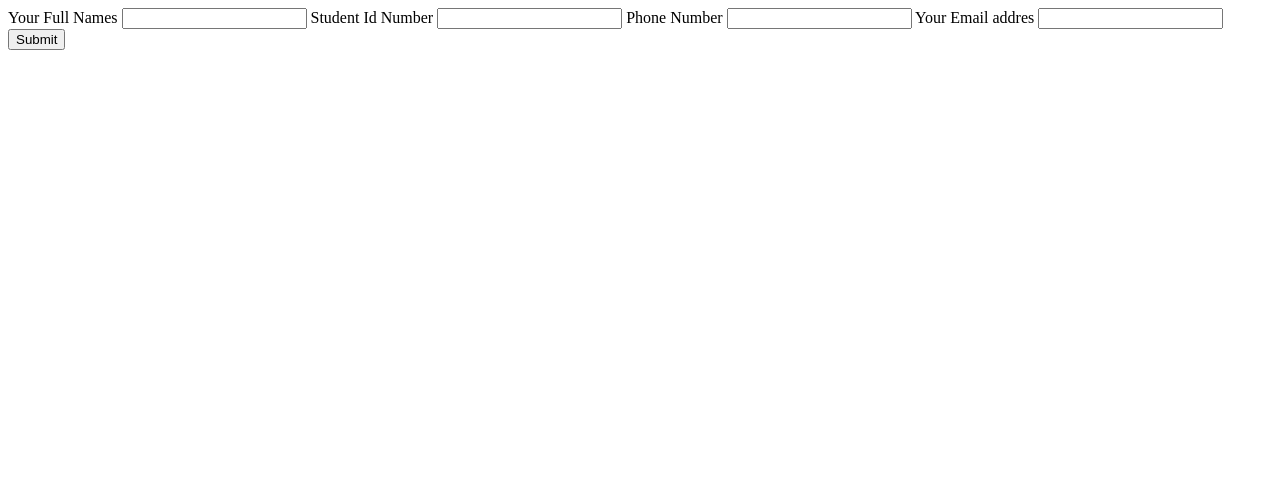
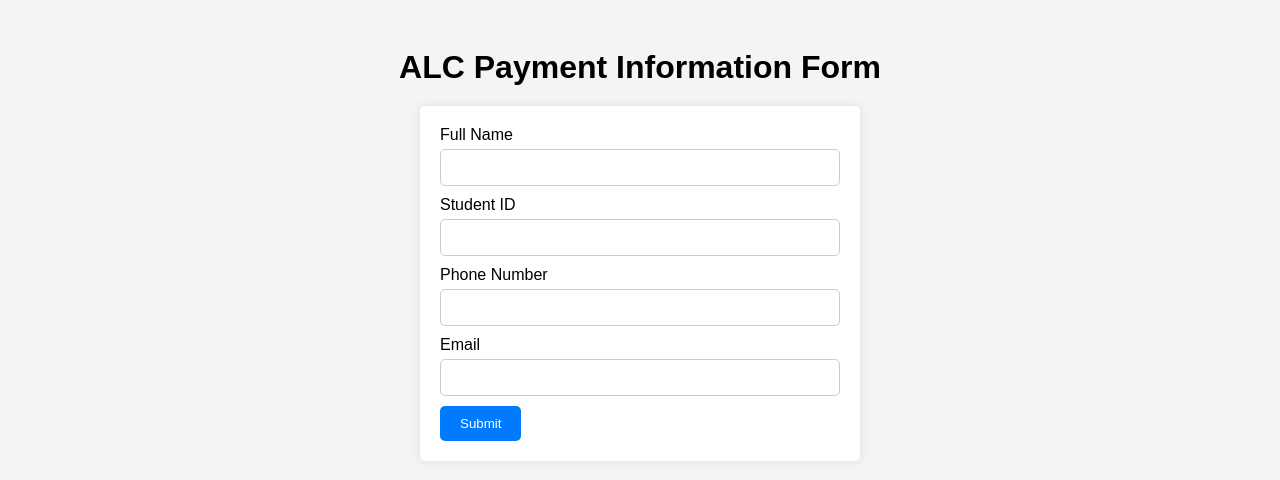
Before and after one commit to Henryssentamu/alc, a Flask app: page /payments in a window 1280 px wide. Shown: the top 480 px of the page. Run offline with Flask 3, Linux system fonts and the light colour scheme.

```diff
--- a/serverSetup/server.py
+++ b/serverSetup/server.py
@@ -1,8 +1,10 @@
+
 from flask import Flask, render_template,request,redirect,url_for,jsonify,flash
 from flask_wtf import FlaskForm
+from flask_socketio import SocketIO
 from wtforms import SelectField,StringField,SubmitField,EmailField,PasswordField
 from wtforms.validators import DataRequired, ValidationError
-import pycountry, os,sqlite3
+import pycountry, os,sqlite3,time
 from databases import StudentDatabases,CoursePaymentsDataDase
 from createStudentId import CreateStudentId
 from createPaymentRefrenceNumber import GenerateCoursePaymentRefrenceNumber
@@ -12,12 +14,17 @@ from createPaymentRefrenceNumber import GenerateCoursePaymentRefrenceNumber
 
 
 
+
+
 app = Flask("__name__")
+socketio = SocketIO(app)
 
 try:
     security = os.environ["ALC_SECURITY"]
     app.config["SECRET_KEY"] = security
-    app.config['strip_publick'] = "ttydxs65ddde"
+
+    # flutter_secratKey = os.environ["FLUTTER_KEY"]
+
 except ValueError as error:
     print(f"set App secrat key:{error} ")
 except Exception as error:
@@ -68,8 +75,6 @@ class CoursePaymentDetails(FlaskForm):
     email = EmailField(label="Your Email addres",validators=[DataRequired(message="invaled eamil addres")])
     submit = SubmitField(label= "Submit")
 
-
-payment_templary_data = {}
 
 
 @app.route("/")
@@ -247,15 +252,13 @@ def registerPartners():
 
 @app.route("/payments",methods=["POST","GET"])
 def payment():
-    global payment_templary_data
-    form = CoursePaymentDetails()
-    full_name = None
-    studentidNumber = None
-    phone_number = None
-    Email = None
-    refrenceNumber = None
     try:
-
+        form = CoursePaymentDetails()
+        full_name = None
+        studentidNumber = None
+        phone_number = None
+        Email = None
+        refrenceNumber = None
         if form.validate_on_submit():
             studentNames = form.fullNames.data
             studentId = form.studentId.data
@@ -266,45 +269,34 @@ def payment():
             studentidNumber = studentId
             phone_number = phoneNumber
             Email = email
+            if studentId and studentNames and phoneNumber and email:
+                studentNames = ""
+                studentId = ""
+                phoneNumber = ""
+                email = ""
+                try:
+                    """creating refrence number object """
+                    refrence = GenerateCoursePaymentRefrenceNumber(studentId=studentidNumber)
+                    refrenceNumber = refrence.makeRefrence()
+                    if refrenceNumber:
+                        payment = CoursePaymentsDataDase(studentId= studentidNumber,studentName= full_name,phoneNumber=phone_number,email=Email,refrenceNumber= refrenceNumber)
 
-            studentNames = ""
-            studentId = ""
-            phoneNumber = ""
-            email = ""
-            try:
-                """creating refrence number object """
-                refrence = GenerateCoursePaymentRefrenceNumber(studentId=studentidNumber)
-                refrenceNumber = refrence.makeRefrence()
-                if refrenceNumber:
+                        # create tables
+                        payment.createTables()
+                        #insert into created tables
+                        payment.insertIntoTables()
+                        return redirect(url_for('handlePayments'))
 
-
-                    """ insert details to course payment database"""
-                    # create course payment database
-                    payment_templary_data  = {
-                            "fullName":full_name,
-                            "studentId": studentId,
-                            "phoneNumber": phone_number,
-                            "email": Email,
-                            "referenceNumber":refrenceNumber
-                        }
-                    payment = CoursePaymentsDataDase(studentId= studentidNumber,studentName= full_name,phoneNumber=phone_number,email=Email,refrenceNumber= refrenceNumber)
-
-                    # create tables
-                    payment.createTables()
-                    #insert into created tables
-                    payment.insertIntoTables()
-                else:
-                    print("refrence number wasn't generated")
-            except ValueError as error:
-                print(f"it is possible that the course payment database wasn't created.  check error:{error}")
-            except Exception as error:
-                print(f"check out this error from course payment data payment:{error} ")
+                    else:
+                        print("refrence number wasn't generated")
+                except ValueError as error:
+                    print(f"it is possible that the course payment database wasn't created.  check error:{error}")
+                except Exception as error:
+                    print(f"check out this error from course payment data payment:{error} ")
     except ValueError as error:
         print(f" your course payment form did work! check it out:{error}")
     except Exception as anotherError:
         print(f"check out this error from your payment form:{anotherError}")
-
-
 
     return render_template("payment.html", form=form)
 
@@ -314,11 +306,11 @@ def payment():
 def fetchPaymentDetails():
     if request.method == "GET":
         try:
-            with sqlite3.connect("coursePayment.db") as db:
+            with sqlite3.connect("coursePaymentDetails.db") as db:
                 cursor = db.cursor()
                 cursor.execute("""
                     SELECT
-                        s.Date, s.StudentFullName,r.ReferenceNumber, p.phoneNumber,  e.Email
+                        s.StudentId, s.StudentFullName,r.ReferenceNumber, p.phoneNumber,  e.Email
                     FROM
                         studentPaymentDetails as s
                     JOIN
@@ -331,16 +323,22 @@ def fetchPaymentDetails():
                     LIMIT 1
                 """)
                 data = cursor.fetchall()
-                print(f"the fetched data got printed here:{data}")
+                data = data[0]
+                payment_data = {"studentId":data[0],"fullName":data[1],"refNo":data[2],"phoneNo":data[3],"email":data[4]}
+
+
+                print(f"the fetched data got printed here:{payment_data}")
 
         except sqlite3.Error as error:
             print(f"There is apossibility sqlit failed to connect to database.investigate the error:{error}")
-    return data
+        return jsonify(payment_data)
 
-
-
+@app.route("/handlePayments")
+def handlePayments():
+    return render_template("continueToPayment.html")
 
 
 
 if __name__ == "__main__":
     app.run(debug=True)
+    # socketio.run(app, debug=True)
--- a/serverSetup/static/jsFiles/payment.js
+++ b/serverSetup/static/jsFiles/payment.js
@@ -1,33 +1,145 @@
 
-let my_endpoint = "http://127.0.0.1:5000/fetchPaymentDetails"
 
-document.querySelector(".paymentButton")
-    .addEventListener("click",()=>{
-        fetch(my_endpoint)
+
+var socket = io.connect('http://127.0.0.1:5000');
+
+async function getSocketAlert(){
+    const response = await fetch("http://127.0.0.1:5000/payments")
     .then(response =>{
-                if (!response.ok){
-                    throw new Error("api did not return anything")
+        if(!response.ok){
+            throw new Error("socketio event was not sent to the client server")
         }
         return response
     })
-            .then(Date =>{
-                console.log(`data from back: ${Date}`)
+    .then(data =>{
+        return data
     })
-            .catch(error => {
-                console.error('Error fetching data:', error);
-            });
+    .catch(error=>{
+        console.log(error)
+    })
+    return response
+
+}
+
+
+async function getStudentPaymentDetails(){
+    const dataResponse = await fetch(my_endpoint)
+        .then(response =>{
+            if(! response.ok){
+                throw new Error("get resquest did not fetch data from the backend")
+            }
+            return response.json()
+        })
+        .then(data =>{
+            // console.log("we recieved this:",data)
+            // alert("DATA HERE",data)
+            return data
+        })
+        .catch(error =>{
+            console.log("faced this error while fetching data from the backend")
+        })
+        return dataResponse
+
+
+}
+
+function threadOfOperations(){
+    document.querySelector(".paymentButton")
+        .addEventListener("click", async ()=>{
+            try{
+                await getSocketAlert()
+                const recieved_dta = getStudentPaymentDetails()
+                alert(`here: ${recieved_dta}`)
+                console.log(`data recevied is here: ${recieved_dta}`)
+            }
+            catch(Error){
+                console.log("if failed")
+            }
         })
 
-    // fetch(my_endpoint)
-    // .then(response=>{
-    //     if(!response.ok){
-    //         throw new Error("api didnt return anything")
+}
+
+
+threadOfOperations()
+
+
+
+// async function getStudentPaymentDetails() {
+//     try {
+//         const dataResponse = await fetch(my_endpoint);
+//         if (!dataResponse.ok) {
+//             throw new Error("get request did not fetch data from the backend");
+//         }
+//         const data = await dataResponse.json();
+
+//     } catch (error) {
+//         console.error("Error occurred while fetching data from the backend:", error);
 //     }
-    //     return response.json()
-    // })
-    // .then(Data =>{
-    //     console.log(`here is the data: ${Data}`)
-    // })
+// }
+
+// async function getSocketAlert() {
+//     try {
+//         const response = await fetch("http://127.0.0.1:5000/payments");
+//         if (!response.ok) {
+//             throw new Error("socketio event was not sent to the client server");
+//         }
+//         const data = await response.json();
+//         return data;
+//     } catch (error) {
+//         console.error(error);
+//         throw error;
+//     }
+// }
+
+// let my_endpoint = "http://127.0.0.1:5000/fetchPaymentDetails";
+
+// var socket = io.connect('http://127.0.0.1:5000');
+
+// function threadOfOperations() {
+//     document.querySelector(".paymentButton").addEventListener("click", async () => { // Make the event listener async
+//         try {
+//             await getSocketAlert(); // Wait for getSocketAlert() to complete
+//             await getStudentPaymentDetails(); // Wait for getStudentPaymentDetails() to complete
+//         } catch (error) {
+//             console.error("Error occurred", error);
+//         }
+//     });
+// }
+
+// threadOfOperations();
+
+
+
+
+
+
+// function trigerGetPaymentDetails(){
+//     socket.on("paymentDetailsAddedToDataBase", ()=>{
+//         // when the socketio even is sent from the server side , the sendgetrequest function will get triggerd
+//         sendGetRequest()
+//     })
+// }
+
+// function sendGetRequest(){
+//     // on click the payment button , this function will triger get reques to the server
+//     document.querySelector(".paymentButton")
+//         .addEventListener("click",()=>{
+//             fetch(my_endpoint)
+//                 .then(response =>{
+//                     if (!response.ok){
+//                         throw new Error("api did not return anything")
+//                     }
+//                     return response.json()
+//                 })
+//                 .then(Date =>{
+//                     console.log(`data printed here ${data}`)
+//                     alert("eeeeeee")
+//                 })
+//                 .catch(error => {
+//                     console.error('Error fetching data:', error);
+//                 });
+//         })
+// }
 
 
 
@@ -35,36 +147,30 @@ document.querySelector(".paymentButton")
 
 
 
-// document.querySelector(".paymentButton")
-//     .addEventListener("click",()=>{
-//         const got = require("got");
-//         try {
-//             const response =  got.post("https://api.flutterwave.com/v3/payments", {
-//                 headers: {
-//                     Authorization: `Bearer ${process.env.FLW_SECRET_KEY}`
-//                 },
-//                 json: {
-//                     tx_ref: "hooli-tx-1920bbtytty",
-//                     amount: "100",
-//                     currency: "NGN",
-//                     redirect_url: "https://webhook.site/9d0b00ba-9a69-44fa-a43d-a82c33c36fdc",
-//                     meta: {
-//                         consumer_id: 23,
-//                         consumer_mac: "92a3-912ba-1192a"
-//                     },
-//                     customer: {
-//                         email: "user@gmail.com",
-//                         phonenumber: "080****4528",
-//                         name: "Yemi Desola"
-//                     },
-//                     customizations: {
-//                         title: "Pied Piper Payments",
-//                         logo: "http://www.piedpiper.com/app/themes/joystick-v27/images/logo.png"
-//                     }
-//                 }
-//             }).json();
-//         } catch (err) {
-//             console.log(err.code);
-//             console.log(err.response.body);
-//         }
-//     })
+
+
+
+function makePayment() {
+    FlutterwaveCheckout({
+        public_key: "FLWPUBK_TEST-SANDBOXDEMOKEY-X",
+        tx_ref: "titanic-48981487343MDI0NzMx",
+        amount: 54600,
+        currency: "NGN",
+        payment_options: "card, mobilemoneyghana, ussd",
+        redirect_url: "https://glaciers.titanic.com/handle-flutterwave-payment",
+        meta: {
+        consumer_id: 23,
+            consumer_mac: "92a3-912ba-1192a",
+        },
+        customer: {
+        email: "rose@unsinkableship.com",
+        phone_number: "08102909304",
+        name: "Rose DeWitt Bukater",
+        },
+        customizations: {
+        title: "The Titanic Store",
+        description: "Payment for an awesome cruise",
+        logo: "https://www.logolynx.com/images/logolynx/22/2239ca38f5505fbfce7e55bbc0604386.jpeg",
+        },
+    });
+    }
--- a/serverSetup/templates/courseSqlDatabase.html
+++ b/serverSetup/templates/courseSqlDatabase.html
@@ -112,7 +112,7 @@
 
             <div class="course-register-button-section">
                 <div class="course-register-button">
-                    <a href="{{url_for('databaseManagementCourse')}}">
+                    <a href="{{url_for('payment')}}">
                         <button>Enroll Now</button>
                     </a>
                 </div>
--- a/serverSetup/templates/payment.html
+++ b/serverSetup/templates/payment.html
@@ -1,30 +1,136 @@
 <!DOCTYPE html>
 <html lang="en">
 <head>
-        <meta charset="UTF-8">
-        <meta name="viewport" content="width=device-width, initial-scale=1.0">
-        <title>Document</title>
-        <link rel="stylesheet", href="../static/formss.css">
+    <meta charset="UTF-8">
+    <meta name="viewport" content="width=device-width, initial-scale=1.0">
+    <title>Document</title>
+    <link rel="stylesheet" href="../static/formss.css"> <!-- Corrected comma to semicolon -->
+    <style>
+        /* formss.css */
+
+        /* body {
+        font-family: Arial, sans-serif;
+        background-color: #f4f4f4;
+        padding: 20px;
+        }
+
+        form {
+        max-width: 400px;
+        margin: 0 auto;
+        background-color: #fff;
+        padding: 20px;
+        border-radius: 5px;
+        box-shadow: 0 0 10px rgba(0, 0, 0, 0.1);
+        }
+
+        label {
+        display: block;
+        margin-bottom: 5px;
+        }
+
+        input[type="text"],
+        input[type="email"] {
+        width: calc(100% - 22px); /* Adjusted width to account for padding and border /
+        padding: 10px;
+        margin-bottom: 10px;
+        border: 1px solid #ccc;
+        border-radius: 5px;
+        display: block;
+        }
+
+        input[type="text"]:focus,
+        input[type="email"]:focus {
+        outline: none;
+        border-color: #007bff; /* Changed border color on focus *
+        }
+
+        button.paymentButton {
+        background-color: #007bff;
+        color: #fff;
+        padding: 10px 20px;
+        border: none;
+        border-radius: 5px;
+        cursor: pointer;
+        }
+
+        button.paymentButton:hover {
+        background-color: #0056b3;
+        } */
+
+        body {
+        font-family: Arial, sans-serif;
+        background-color: #f4f4f4;
+        padding: 20px;
+        }
+
+        h1 {
+        text-align: center;
+        margin-bottom: 20px;
+        }
+
+        form {
+        max-width: 400px;
+        margin: 0 auto;
+        background-color: #fff;
+        padding: 20px;
+        border-radius: 5px;
+        box-shadow: 0 0 10px rgba(0, 0, 0, 0.1);
+        }
+
+        label {
+        display: block;
+        margin-bottom: 5px;
+        }
+
+        input[type="text"],
+        input[type="email"] {
+        width: calc(100% - 22px); /* Adjusted width to account for padding and border */
+        padding: 10px;
+        margin-bottom: 10px;
+        border: 1px solid #ccc;
+        border-radius: 5px;
+        display: block;
+        }
+
+        input[type="text"]:focus,
+        input[type="email"]:focus {
+        outline: none;
+        border-color: #007bff; /* Changed border color on focus */
+        }
+
+        .paymentButton {
+        background-color: #007bff;
+        color: #fff;
+        padding: 10px 20px;
+        border: none;
+        border-radius: 5px;
+        cursor: pointer;
+        }
+
+        .paymentButton:hover {
+        background-color: #0056b3;
+        }
+    </style>
 </head>
 <body>
+        <h1>ALC Payment Information Form</h1>
+    <form method="POST" action="{{ url_for('payment') }}">
+        {{ form.hidden_tag() }}
 
-        <form method="POST" action="{{url_for('payment')}}">
-                {{form.hidden_tag()}}
-                {{form.fullNames.label}}
-                {{form.fullNames()}}
+        <label for="fullNames">Full Name</label>
+        {{ form.fullNames() }}
 
-                {{form.studentId.label}}
-                {{form.studentId()}}
+        <label for="studentId">Student ID</label>
+        {{ form.studentId() }}
 
-                {{form.PhoneNumber.label}}
-                {{form.PhoneNumber()}}
+        <label for="PhoneNumber">Phone Number</label>
+        {{ form.PhoneNumber() }}
 
-                {{form.email.label}}
-                {{form.email()}}
+        <label for="email">Email</label>
+        {{ form.email() }}
 
-                {{form.submit(class="paymentButton")}}
-        </form>
+        {{ form.submit(class="paymentButton") }}
+    </form>
 
-        <script src="../static/jsFiles/payment.js"></script>
 </body>
 </html>
```
Also changed, not shown: serverSetup/static/jsFiles/paymentform.js (added, +60 -0 lines), serverSetup/templates/continueToPayment.html (added, +61 -0 lines), serverSetup/coursePaymentDetails.db. Lines whose indentation alone changed are shown as unchanged.
